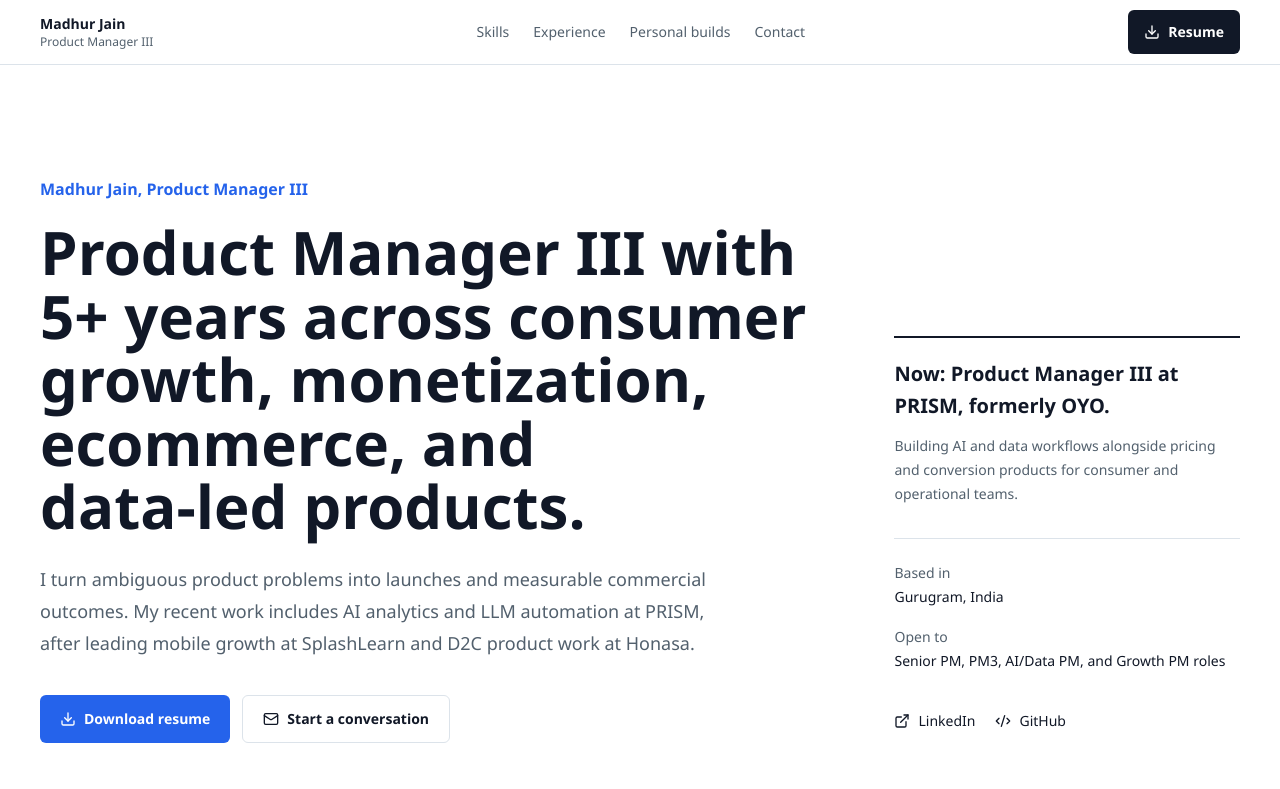
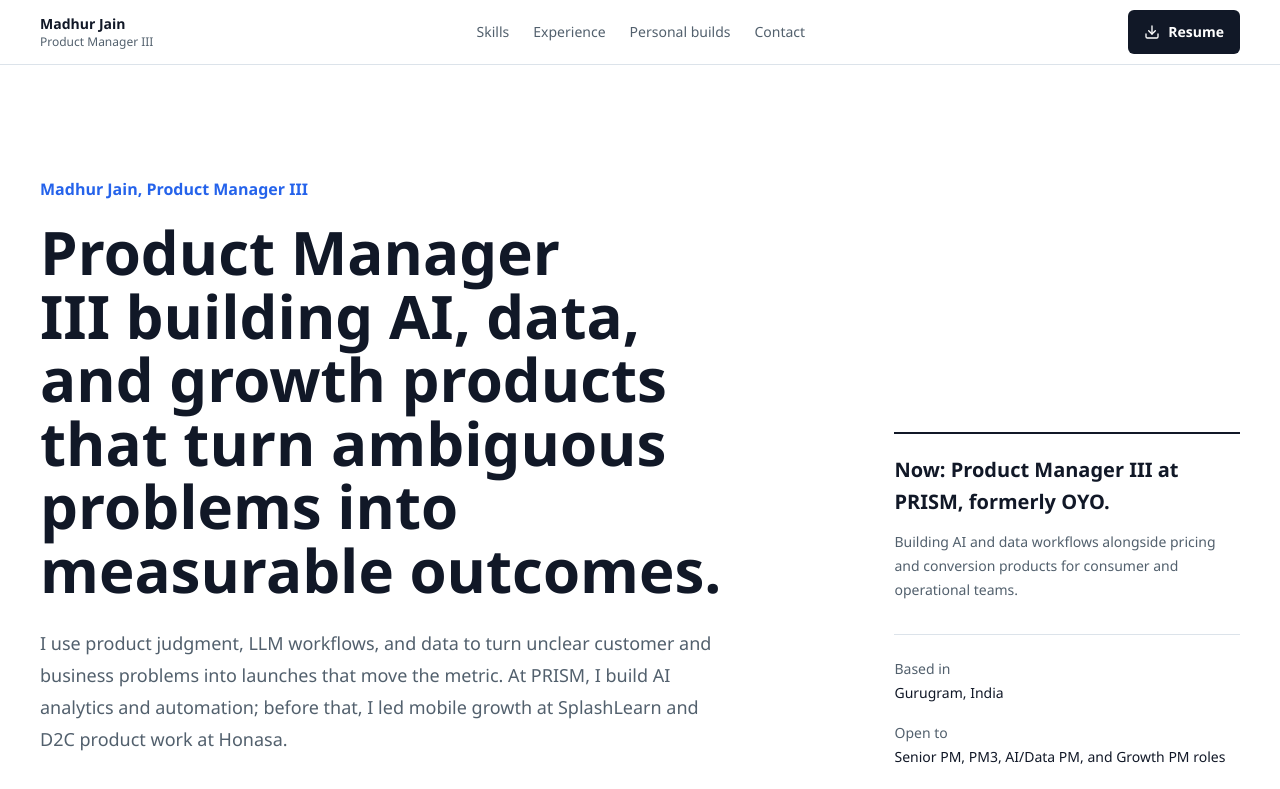
Before and after one commit to madhur0299/product-portfolio, a Next.js app: page / in a window 1280 px wide. Shown: the top 789 px of the page. Built offline with nearby package versions, Linux system fonts and the light colour scheme.

Commit message:
Strengthen AI product positioning

```diff
--- a/src/app/page.tsx
+++ b/src/app/page.tsx
@@ -21,10 +21,10 @@ export default function Home() {
             <div className="min-w-0">
               <p className="text-base font-semibold text-accent">Madhur Jain, Product Manager III</p>
               <h1 className="mt-5 max-w-4xl text-4xl font-semibold leading-[1.06] text-balance sm:text-5xl lg:text-6xl">
-                Product Manager III with 5+ years across consumer growth, monetization, ecommerce, and data-led products.
+                Product Manager III building AI, data, and growth products that turn ambiguous problems into measurable outcomes.
               </h1>
               <p className="mt-6 max-w-2xl text-base leading-8 text-muted sm:text-lg">
-                I turn ambiguous product problems into launches and measurable commercial outcomes. My recent work includes AI analytics and LLM automation at PRISM, after leading mobile growth at SplashLearn and D2C product work at Honasa.
+                I use product judgment, LLM workflows, and data to turn unclear customer and business problems into launches that move the metric. At PRISM, I build AI analytics and automation; before that, I led mobile growth at SplashLearn and D2C product work at Honasa.
               </p>
               <div className="mt-9 flex flex-col gap-3 sm:flex-row">
                 <a href={profile.resumePath} className="on-dark inline-flex min-h-12 items-center justify-center gap-2 rounded-md bg-accent px-5 text-sm font-semibold transition-colors hover:bg-accent-strong">
--- a/src/data/portfolio.ts
+++ b/src/data/portfolio.ts
@@ -165,9 +165,9 @@ export const profile: Profile = {
   githubUrl: "https://github.com/madhur0299",
   resumePath: "/resume.pdf",
   headline:
-    "AI, growth, and product systems PM who can also build cross-platform products from scratch.",
+    "AI, growth, and product systems PM who turns ambiguous problems into useful, measurable products.",
   summary:
-    "5+ years across consumer growth, monetization, ecommerce, and data-led product initiatives, with recent work in AI analytics, LLM automation, cross-platform fitness products, conversion recovery, and app subscriber growth.",
+    "5+ years across AI and data products, consumer growth, monetization, and ecommerce, with recent work in LLM workflows, AI analytics, cross-platform fitness products, conversion recovery, and app subscriber growth.",
   availability:
     "Open to Senior Product Manager, PM3, AI/Data PM, Growth PM, and product-builder roles.",
 };
@@ -179,6 +179,11 @@ export const resumeSkills = [
   "SQL Validation",
   "LLM Evaluation",
   "Prompt Evaluation",
+  "LangChain",
+  "LangGraph",
+  "Retrieval-Augmented Generation (RAG)",
+  "Vector Databases",
+  "Agentic Workflows",
   "Python",
   "Data Visualization",
   "Funnel Analytics",
@@ -195,8 +200,8 @@ export const skillGroups: SkillGroup[] = [
   },
   {
     title: "AI and data products",
-    description: "Designs useful AI workflows with evaluation, data quality, and user trust built into the loop.",
-    skills: ["AI Product Management", "AI Workflow Automation", "LLM Evaluation", "Prompt Evaluation", "SQL Validation", "Python"],
+    description: "Designs useful LLM and data workflows with retrieval, evaluation, data quality, and user trust built into the loop.",
+    skills: ["AI Product Management", "LangChain", "LangGraph", "RAG", "LLM Evaluation", "Prompt Evaluation", "SQL Validation", "Python"],
   },
   {
     title: "Growth and execution",
```
